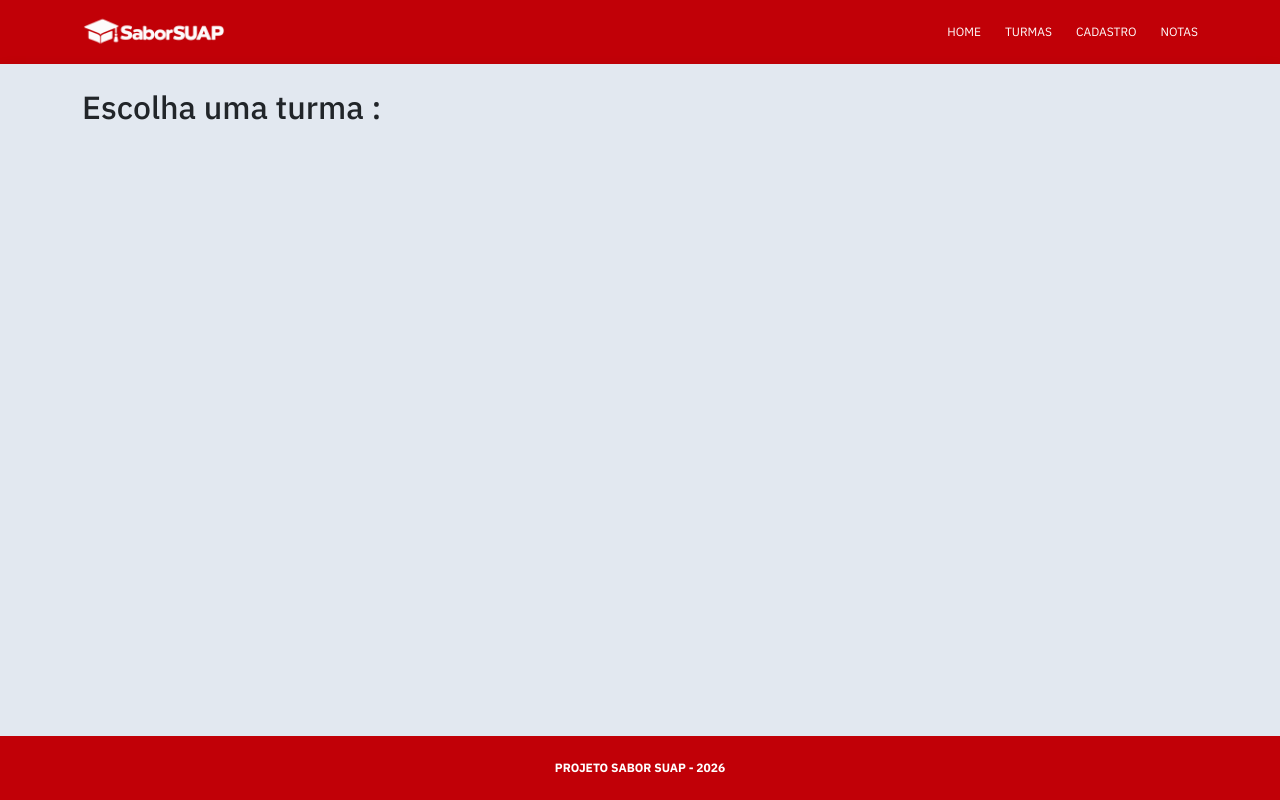
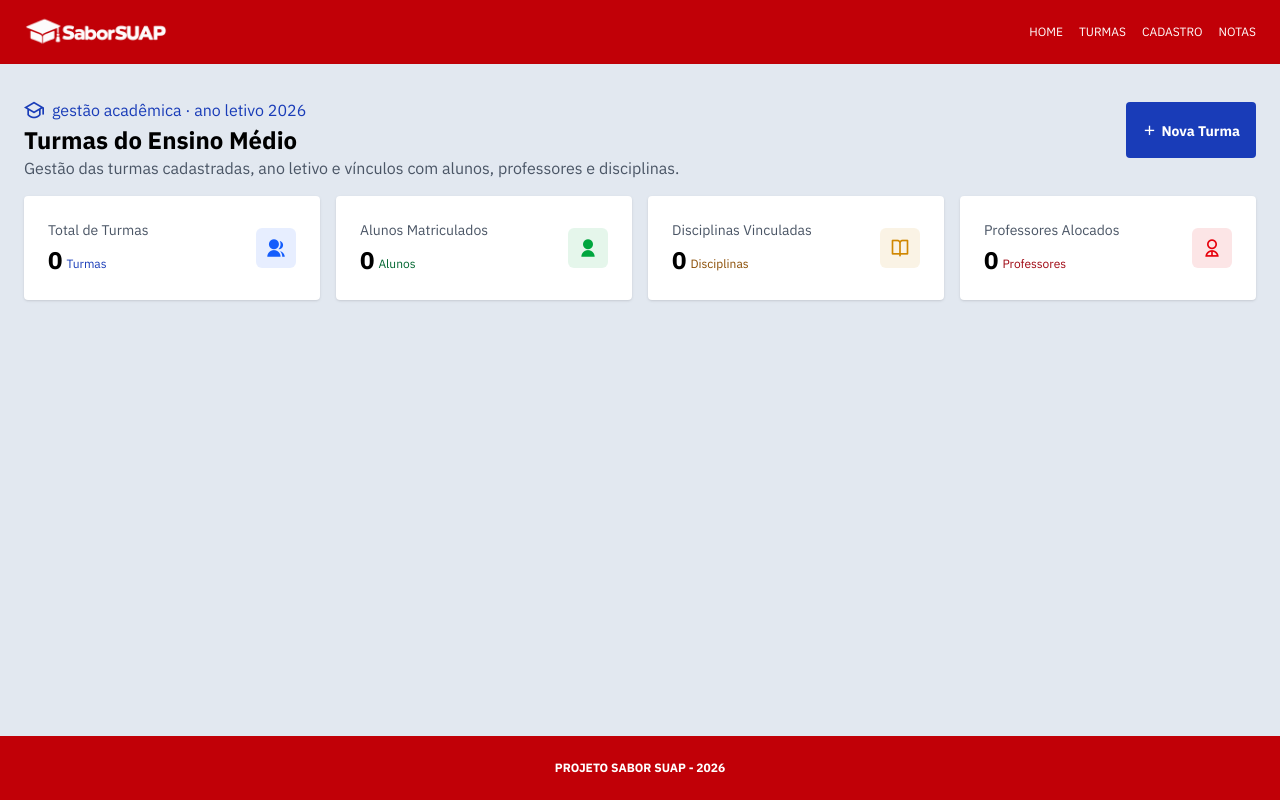
Before and after one commit to pedrofreyervicente/projeto-sabor-suap, a Flask app: page /turmas in a window 1280 px wide. Run offline with Flask 3, Linux system fonts and the light colour scheme; some libraries are stand-ins or nearby versions.

Commit message:
listagem de turmas

```diff
--- a/routes/turmas.py
+++ b/routes/turmas.py
@@ -1,13 +1,26 @@
 from flask import Blueprint, render_template
 from database import db
 from models import Turmas
+from views import ViewTurmas
 
 turmas_bp = Blueprint("turmas", __name__, url_prefix="/turmas")
 
 @turmas_bp.route("")
 def lista():
-    turmas = Turmas.listar_turmas()
-    return render_template("turmas/lista.html", turmas=turmas)
+    turmas = ViewTurmas().getTurmas()
+    totalTurmas = ViewTurmas().getTotalTurmas()
+    totalAlunos = ViewTurmas().getTotalAlunos()
+    totalProfessores = ViewTurmas().getTotalProfessores()
+    totalDisciplinas = ViewTurmas().getTotalDisciplinas()
+
+    return render_template(
+        "turmas/lista.html",
+        turmas=turmas,
+        totalTurmas=totalTurmas,
+        totalAlunos=totalAlunos,
+        totalProfessores=totalProfessores,
+        totalDisciplinas=totalDisciplinas
+    )
 
 @turmas_bp.route("/<int:id>")
 def detalhe(id):
--- a/templates/base.html
+++ b/templates/base.html
@@ -5,12 +5,15 @@
     <meta name="viewport" content="width=device-width, initial-scale=1">
     <title>{% block title %}Sabor SUAP{% endblock %}</title>
     <script src="https://cdn.jsdelivr.net/npm/@tailwindcss/browser@4"></script>
-    <link href="https://cdn.jsdelivr.net/npm/bootstrap@6.0.0-alpha.1/dist/css/bootstrap.min.css" rel="stylesheet" integrity="sha384-B/GM4XqrwHnWXNOWMbloTmrYXZg10cakYGmpfsR/bbzQ6JAJI4ihuyADKLnBgrCe" crossorigin="anonymous">
-    <script type="module" src="https://cdn.jsdelivr.net/npm/bootstrap@6.0.0-alpha.1/dist/js/bootstrap.bundle.min.js" integrity="sha384-1a/pXj49ZQ1aHEmrJ+gMw1otqoVsYwlEnlD8mIfY2TV03r20Y0CN7uqx1tQogjPL" crossorigin="anonymous"></script>
 
     <link rel="preconnect" href="https://fonts.googleapis.com">
     <link rel="preconnect" href="https://fonts.gstatic.com" crossorigin>
     <link href="https://fonts.googleapis.com/css2?family=IBM+Plex+Sans:ital,wght@0,100..700;1,100..700&display=swap" rel="stylesheet">
+
+    <link
+        href="https://cdn.jsdelivr.net/npm/remixicon@4.9.0/fonts/remixicon.css"
+        rel="stylesheet"
+        />
 
     <style>
         body {
@@ -21,15 +24,11 @@
 </head>
 <body>
     <main class="flex flex-col bg-slate-200 min-h-screen">
-        <header class="bg-red-700 text-white py-2">
-            <div class="container">
-                <div class="row align-items-center">
-                    <div class="col">
-                        <a  href="{{ url_for('main.home') }}">
+        <header class="bg-red-700 text-white py-2 px-6">
+            <div class="container mx-auto flex items-center justify-between">
+                <a href="{{ url_for('main.home') }}">
                     <img src="{{ url_for('static', filename='images/logo-mini-white.png') }}" alt="Logo" class="h-12">
                 </a>
-                    </div>
-                    <div class="col-auto">
                 <div class="flex items-center text-xs gap-4 uppercase">
                     <a class="no-underline! text-white!" href="{{ url_for('main.home') }}">Home</a>
                     <a class="no-underline! text-white!" href="{{ url_for('turmas.lista') }}">Turmas</a>
@@ -37,12 +36,10 @@
                     <a class="no-underline! text-white!" href="{{ url_for('notas.lista') }}">Notas</a>
                 </div>
             </div>
-                </div>
-            </div>
         </header>
 
-        <div class="shadow py-4 flex-1">
-            <main class="container">
+        <div class="shadow py-4 px-6 flex-1">
+            <main class="container mx-auto">
                 {% block content %}{% endblock %}
             </main>
         </div>
--- /dev/null
+++ b/templates/components/destaque-icones.html
@@ -0,0 +1,12 @@
+<div class="bg-white rounded p-6 shadow flex flex-row items-center justify-between">
+    <div>
+        <div class="text-gray-600 text-sm">{{ titulo }}</div>
+        <div class="flex flex-row pt-1 items-end">
+            <div class="text-2xl font-bold">{{ valor }}</div>
+            <div class="text-xs text-{{ cor | default('blue') }}-800 pb-1 ml-1">{{ descricao }}</div>
+        </div>
+    </div>
+    <div class="flex w-10 bg-{{ cor | default('blue') }}-600/10 rounded-md items-center justify-center text-xl text-{{ cor | default('blue') }}-600 aspect-square hover:bg-{{ cor | default('blue') }}-400 hover:text-white transition-all">
+        <i class="{{ icone }}"></i>
+    </div>
+</div>
--- a/templates/turmas/lista.html
+++ b/templates/turmas/lista.html
@@ -1,13 +1,78 @@
 {% extends "base.html" %}
+
 {% block title %}Turmas{% endblock %}
 
 {% block content %}
-<h2>Escolha uma turma :</h2>
-<ul class="list-group">
+<div class="flex flex-row items-center justify-between">
+    <div>
+        <div class="flex flex-row items-center text-blue-800 pt-4">
+            <div class="text-xl">
+                <i class="ri-graduation-cap-line"></i>
+            </div>
+            <div class="text-md text-uppercase ml-2">gestão acadêmica · ano letivo 2026</div>
+        </div>
+
+        <div class="text-2xl font-bold">Turmas do Ensino Médio</div>
+        <div class="text-2sm text-gray-600 mb-4">Gestão das turmas cadastradas, ano letivo e vínculos com alunos, professores e disciplinas.</div>
+    </div>
+
+    <div class="bg-blue-800 text-white rounded p-4 mb-4">
+        <a href="#" class="text-white! no-underline!">
+            <i class="ri-add-line"></i>
+            <span class="text-sm text-white font-bold no-underline!">Nova Turma</span>
+        </a>
+    </div>
+</div>
+
+<div class="grid md:grid-cols-2 lg:grid-cols-4 gap-4">
+    {% with titulo="Total de Turmas", valor=totalTurmas, descricao="Turmas", icone="ri-group-fill" %}
+        {% include 'components/destaque-icones.html' %}
+    {% endwith %}
+
+    {% with titulo="Alunos Matriculados", valor=totalAlunos, descricao="Alunos", icone="ri-user-fill", cor="green" %}
+        {% include 'components/destaque-icones.html' %}
+    {% endwith %}
+
+    {% with titulo="Disciplinas Vinculadas", valor=totalDisciplinas, descricao="Disciplinas", icone="ri-book-open-line", cor="yellow" %}
+        {% include 'components/destaque-icones.html' %}
+    {% endwith %}
+
+    {% with titulo="Professores Alocados", valor=totalProfessores, descricao="Professores", icone="ri-user-2-line", cor="red" %}
+        {% include 'components/destaque-icones.html' %}
+    {% endwith %}
+</div>
+
+<div class="grid md:grid-cols-2 lg:grid-cols-3 gap-4 mt-10">
     {% for turma in turmas %}
-        <li class="list-group-item">
-            <a href="{{ url_for('turmas.detalhe', id=turma.idTurma) }}">{{ turma.nome }}</a>
-        </li>
+        <div class="bg-white rounded p-8 shadow">
+            <div class="flex flex-row items-center justify-between mb-5">
+                <div>
+                    <div class="text-blue-800 text-xs text-uppercase font-bold">ano letivo: {{ turma.ano }}</div>
+                    <div class="text-lg font-bold">{{ turma.nome }}</div>
+                </div>
+                <div class="text-blue-800 bg-blue-600/10 text-sm font-bold py-1 px-2 rounded uppercase">turma #{{ turma.idTurma }}</div>
+            </div>
+
+            <div class="text-gray-600 text-xs mb-8">
+                <div>
+                    <i class="ri-group-fill"></i>
+                    <span class="ml-2">Alunos Matriculados: <strong>38 alunos</strong></span>
+                </div>
+                <div>
+                    <i class="ri-presentation-fill"></i>
+                    <span class="ml-2">Professores Alocados: <strong>8 professores</strong></span>
+                </div>
+                <div>
+                    <i class="ri-book-open-line"></i>
+                    <span class="ml-2">Disciplinas Vinculadas: <strong>6 disciplinas</strong></span>
+                </div>
+            </div>
+
+            <div class="text-right">
+                <a href="{{ url_for('turmas.detalhe', id=turma.idTurma) }}" class="no-underline! text-blue-600! font-bold text-sm hover:m-2 transition-all">Acessar Turma <i class="ri-arrow-right-line"></i></a>
+            </div>
+
+        </div>
     {% endfor %}
-</ul>
+</div>
 {% endblock %}
--- /dev/null
+++ b/views/__init__.py
@@ -0,0 +1 @@
+from .turmas import ViewTurmas
--- /dev/null
+++ b/views/turmas.py
@@ -0,0 +1,24 @@
+from models import Turmas, Alunos, Disciplinas, Professores
+
+class ViewTurmas():
+    def __init__(self):
+        self.turmas = Turmas()
+
+    def getTotalTurmas(self):
+        turmas = self.turmas.listar_turmas()
+        return len(turmas)
+
+    def getTotalAlunos(self):
+        alunos = Alunos()
+        return len(alunos.listar_alunos())
+
+    def getTotalProfessores(self):
+        professores = Professores()
+        return len(professores.listar_professores())
+
+    def getTotalDisciplinas(self):
+        disciplinas = Disciplinas()
+        return len(disciplinas.listar_disciplinas())
+
+    def getTurmas(self):
+        return self.turmas.listar_turmas()
```
Also changed, not shown: templates/home.html (+39 -6 lines), static/images/images.png (added), static/images/logo-door-hover.png (added), static/images/logo-door.png (added), 1 other file. Lines whose indentation alone changed are shown as unchanged.
